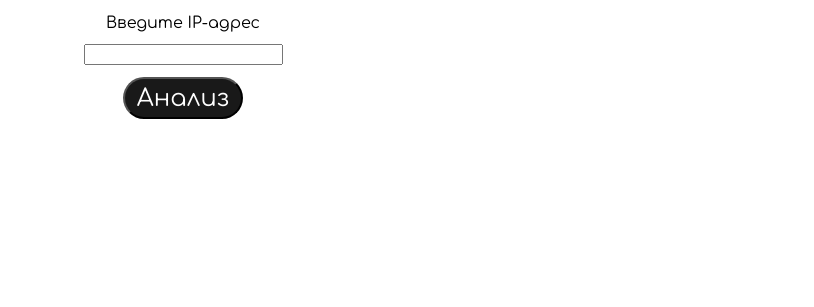
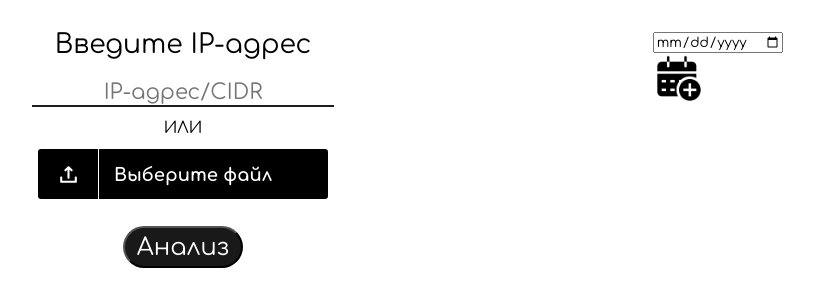
Before and after one commit to Mukhachan/WebApp-PortScanner-Hackathon, a Flask app: page / in a window 1280 px wide. Shown: the top 307 px of the page, without its empty margins (465-1279 px from the left). Run offline with Flask 3, Linux system fonts and the light colour scheme.

Commit message:
"Updated API, WebApp, and templates with new features and styling changes"

```diff
--- /dev/null
+++ b/Api/example.txt
@@ -0,0 +1 @@
+192.168.0.1,192.168.0.2,192.168.0.3
--- a/Api/main_api.py
+++ b/Api/main_api.py
@@ -1,4 +1,5 @@
 #import uvicorn
+import time
 from fastapi import FastAPI
 from typing import Union
 from fastapi.responses import FileResponse, PlainTextResponse, JSONResponse, StreamingResponse, Response
@@ -29,6 +30,7 @@ app.add_middleware(
 @app.get("/", response_class=JSONResponse)
 def root():
     data = json.load(open('example.json', 'r'))
+    time.sleep(2)
     return JSONResponse(content=data)
 
 @app.get("/check_ip/{ips_text}/", response_class=PlainTextResponse)
--- a/WebApp/static/main.js
+++ b/WebApp/static/main.js
@@ -1,15 +1,40 @@
 const API = "http://127.0.0.1:8000/"
-
 const analyse = async () => {
     let ip = document.querySelector(".input_ip").value
-    console.log(ip)
+    let file = document.querySelector(".input__file").files[0]
+
+    let params
+
+    if (file) {
+        params = {
+            'info_type' : "ip",
+            'body' : ip,
+        }
+    }
+    else if (ip){
+        params = {
+            'info_type' : "file",
+            'body' : file,
+        }
+    }
+    else {
+        alert("Инпут не должен быть пустым")
+        return
+    }
+
+
+    document.querySelector(".progress_animation").style.display = "inline-flex"
     const response = await fetch(API, {
         method: 'GET',
-        // body : ip,
         headers: {
             'Content-Type': 'application/json'
           },
+        params: params
     })
+    .finally(() => {
+        document.querySelector(".progress_animation").style.display = "none";
+    })
+
     data = await response.json()
     console.log(data)
 
@@ -19,14 +44,71 @@ const analyse = async () => {
 
 const add_result = (data) => {
     let main_block = document.querySelector("#result")
-    console.log(main_block)
-    for (let index = 0; index < data.length; index++) {
-        const element = data[index];
+    console.log(data.length)
 
-        main_block.insertAdjacentHTML()
+    let html = '<ul class="ip_blocks">';
 
-        main_block.appendChild(ip_block)
+    data.ips.forEach(item => {
+        html += `
+            <li class="ip_block" id="ip-${item.ip}">
+                    <div class="ip_block_info">
+                        <div class="ip_address" onclick="toggleVisibility('ports-${item.ip}')">
+                            ${item.ip}
+                        </div>
+                        <span>|</span>
+                        <div class="ip_location">
+                            <div class="ip_country">${item.location.country}, </div>
+                            <div class="ip_city"> ${item.location.city}</div>
+                        </div>
+                        <span>|</span>
+                        <div class="ip_os">
+                            <div class="ip_os_name">${item.os}</div>
+                        </div>
+                    </div>
+                <ul class="ports" id="ports-${item.ip}" style="display: none;">`;
+
+        item.ports.forEach(port => {
+            html += `
+                <li class="ip_adress_port" id="port_${port.port}">
+                    <ul><p>Port: ${port.port}</p>
+                        <ol><div class="port_protocol">Протокол: ${port.protocol}</div></ol>
+                        <ol><div class="port_service">Служба: ${port.service}</div></ol>
+                        <ol><div class="port_message">Комментарий: ${port.message}</div></ol>
+                    </ul>
+
+
+                </li>`;
+        });
+
+        html += `
+                </ul>
+            </li>`;
+    });
+
+    html += '</ul>';
+
+    html += `
+        <div class="save_res">
+            <div>Сохранить результаты в файл</div>
+            <div><a href="${data.pdf_report}"></a></div>
+        </div>
+    `;
+
+    main_block.innerHTML = html;
+
+    if (data.length==1) {
+        const portId = "ports-"+data[0].ip
+        console.log(portId)
+        toggleVisibility(portId)
     }
-
     return true
 }
+
+function toggleVisibility(portId) {
+    const portsDiv = document.getElementById(portId);
+    if (portsDiv.style.display === "none") {
+        portsDiv.style.display = "block";
+    } else {
+        portsDiv.style.display = "none";
+    }
+}
--- a/WebApp/static/styles.css
+++ b/WebApp/static/styles.css
@@ -2,23 +2,67 @@
     font-family: "Comfortaa";
     src: url("/static/Comfortaa.ttf");
   }
+html {
+    overflow: hidden;
+}
+
 body {
     display: inline-flex;
     flex-direction: column;
     align-items: center;
 
     width: 100%;
+    overflow-x: hidden;
 }
 body * {
     font-family: "Comfortaa";
+    z-index: 1;
 }
 .main {
     display: inline-flex;
     flex-direction: column;
     align-items: center;
+    width: 100%;
+    gap: 12px;
+    margin-top: 16px;
+}
+.title {
+    font-size: 20pt;
+    margin-bottom: 8px;
+}
+.input_ip {
+    text-align: center;
+    border: none;
+    border-bottom: 2px solid #211C1C;
+    background-color: transparent;
+    outline: none;
+    font-size: 16pt;
+}
 
-    gap: 12px;
+
+.add_scan {
+    position: absolute;
+    right: 32px;
+    top: 32px;
 }
+.add_scan_ico img {
+    width: 52px;
+    height: 52px;
+}
+.add_scan_ico img:hover {
+    filter: drop-shadow(0 0 3px rgba(3, 3, 3, 0.5));
+}
+
+#add_scan_id{
+    display: block;
+}
+
+input[type='datetime'] {
+    background: #f2f2f2;
+    color: #000;
+    font-family: "Comfortaa";
+}
+
 .btn{
     display: block;
     text-decoration: none;
@@ -29,5 +73,124 @@ body * {
     color: #FFFFFF;
     background-color: #191919;
     font-size: 24px;
-    transition: box-shadow .1s ease-in;
+    transition: box-shadow .15s cubic-bezier(0, 0, 0, 1.03);
 }
+
+
+.input__wrapper {
+    width: 100%;
+    position: relative;
+    margin: 0 0 15px 0;
+    text-align: center;
+  }
+
+  .input__file {
+    opacity: 0;
+    visibility: hidden;
+    position: absolute;
+  }
+
+  .input__file-icon-wrapper {
+    height: 60px;
+    width: 60px;
+    margin-right: 15px;
+    display: -webkit-box;
+    display: -ms-flexbox;
+    display: flex;
+    -webkit-box-align: center;
+        -ms-flex-align: center;
+            align-items: center;
+    -webkit-box-pack: center;
+        -ms-flex-pack: center;
+            justify-content: center;
+    border-right: 1px solid #fff;
+  }
+
+  .input__file-button-text {
+    line-height: 1;
+    margin-top: 1px;
+  }
+
+  .input__file-button {
+    width: 100%;
+    max-width: 290px;
+    height: 50px;
+    background: #000;
+    color: #fff;
+    font-size: 1.125rem;
+    font-weight: 700;
+    display: -webkit-box;
+    display: -ms-flexbox;
+    display: flex;
+    -webkit-box-align: center;
+        -ms-flex-align: center;
+            align-items: center;
+    -webkit-box-pack: start;
+        -ms-flex-pack: start;
+            justify-content: flex-start;
+    border-radius: 3px;
+    cursor: pointer;
+    margin: 0 auto;
+    transition: box-shadow .15s cubic-bezier(0, 0, 0, 1.03);
+
+  } .input__file-button:hover {
+    box-shadow: 1px 2px 6px black;
+  }
+
+
+#result {
+    width: 100%;
+    display: flex;
+    align-items: center;
+    flex-direction: column;
+}
+
+.ip_blocks {
+    display: inline-flex;
+    flex-direction: column;
+    gap: 32px;
+
+    height: 18rem;
+    width: 60%;
+    padding: 20px;
+    overflow: scroll;
+    overflow-x: hidden;
+    border: #000 solid 2px;
+    border-radius: 8px;
+}
+
+.ip_blocks::-webkit-scrollbar-track {
+    background: none;
+}
+.ip_block {
+    word-wrap: break-word;
+}
+.ip_block_info {
+    display: inline-flex;
+    flex-direction: row;
+    gap: 12px;
+}
+.ip_location {
+    display: inline-flex;
+    flex-direction: row;
+}
+
+
+.ip_address:hover {
+    text-decoration: underline;
+}
+.btn:hover {
+    box-shadow: 1px 2px 6px black;
+}
+.progress_animation {
+    display: none;
+    flex-direction: column;
+    align-items: center;
+    height: 200px;
+    margin-top: 16px;
+} .progress_animation img {
+    margin-top: -40px;
+    width: 100%;
+    height: 100%;
+    z-index: 0;
+}
--- a/WebApp/templates/index.html
+++ b/WebApp/templates/index.html
@@ -1,21 +1,73 @@
-{% extends 'base.html' %}
+{% extends 'base.html' %} {% block content %} {{ super() }}
 
-{% block content %}
-{{ super() }}
+<div class="add_scan">
+    <input type="date" id="add_scan_id">
+    <label class="add_scan_ico" for="add_scan_id"><img src="/static/add_calendar.png"></label>
+</div>
 
 
 <div class="main">
-    <div>Введите IP-адрес</div>
-    <div><input class="input_ip" type="text"></div>
-    <div>
-        <button class="btn" type="button" onclick="analyse()">Анализ</button>
-    </div>
+    <div class="title">Введите IP-адрес</div>
+  <div><input class="input_ip" type="text" placeholder="IP-адрес/CIDR"/></div>
+  <div>ИЛИ</div>
+  <div class="input__wrapper">
+    <input name="file" accept="text/plain" type="file" id="input__file" class="input input__file">
+    <label for="input__file" class="input__file-button">
+       <span class="input__file-icon-wrapper">
+            <img class="input__file-icon" src="/static/add.svg" alt="Выбрать файл" width="25">
+        </span>
+       <span class="input__file-button-text">Выберите файл</span>
+    </label>
+ </div>
+ <script>
+    let inputs = document.querySelectorAll('.input__file');
+    Array.prototype.forEach.call(inputs, function (input) {
+      let label = input.nextElementSibling,
+        labelVal = label.querySelector('.input__file-button-text').innerText;
 
-    <div id="result">
+      input.addEventListener('change', function (e) {
+        let countFiles = '';
+        if (this.files && this.files.length >= 1)
+          countFiles = this.files.length;
 
-    </div>
+        if (countFiles)
+          label.querySelector('.input__file-button-text').innerText = this.files[0].name;
+        else
+          label.querySelector('.input__file-button-text').innerText = labelVal;
+      });
+    });
 
+</script>
+  <div style="z-index: 3;">
+    <button class="btn" type="button" onclick="analyse()">Анализ</button>
+  </div>
+
+  <div class="progress_animation">
+    <div class="progress_animation_text">Анализируем...</div>
+    <img
+      alt="Avanti e indietro loader"
+      width="732"
+      height="558"
+      data-id="3633228"
+      data-animated-url="https://cdn.dribbble.com/users/563824/screenshots/3633228/media/b620ccb3ae8c14ea5447d159ebb1da58.gif"
+      skip_resize="true"
+      srcset="
+        https://cdn.dribbble.com/users/563824/screenshots/3633228/media/b620ccb3ae8c14ea5447d159ebb1da58.gif 320w,
+        https://cdn.dribbble.com/users/563824/screenshots/3633228/media/b620ccb3ae8c14ea5447d159ebb1da58.gif 400w,
+        https://cdn.dribbble.com/users/563824/screenshots/3633228/media/b620ccb3ae8c14ea5447d159ebb1da58.gif 450w,
+        https://cdn.dribbble.com/users/563824/screenshots/3633228/media/b620ccb3ae8c14ea5447d159ebb1da58.gif 640w,
+        https://cdn.dribbble.com/users/563824/screenshots/3633228/media/b620ccb3ae8c14ea5447d159ebb1da58.gif 700w,
+        https://cdn.dribbble.com/users/563824/screenshots/3633228/media/b620ccb3ae8c14ea5447d159ebb1da58.gif 800w,
+        https://cdn.dribbble.com/users/563824/screenshots/3633228/media/b620ccb3ae8c14ea5447d159ebb1da58.gif 768w
+      "
+      sizes="(max-width: 919px) 100vw, max(768px, 98vh)"
+      src="https://cdn.dribbble.com/users/563824/screenshots/3633228/media/b620ccb3ae8c14ea5447d159ebb1da58.gif"
+    />
+  </div>
+
+  <div id="result">
+
+  </div>
 </div>
 
-
 {% endblock %}
--- a/WebApp/wsgi.py
+++ b/WebApp/wsgi.py
@@ -7,4 +7,4 @@ def index():
     return render_template('index.html')
 
 if __name__ == '__main__':
-    app.run(host="0.0.0.0", port=5001)
+    app.run(host="0.0.0.0", port=5001, debug=True)
```
Also changed, not shown: Api/example.json (+6 -3 lines), WebApp/static/add.svg (added), WebApp/static/add_calendar.png (added), WebApp/static/fragment.html (added), 2 other files.
